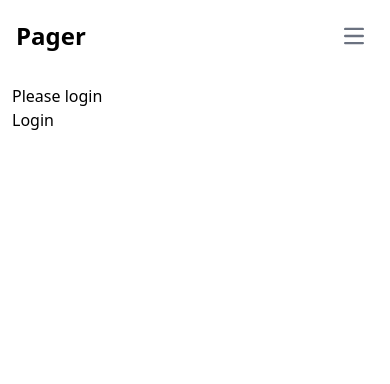
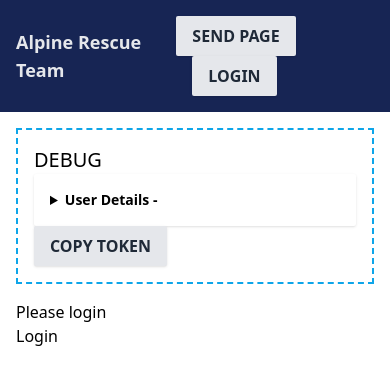
Before and after one commit to jsmithdenverdev/pager, a React (Vite) app in the folder frontend/: page /login in a window 390 px wide. Shown: the top 384 px of the page. Built offline with nearby package versions, Linux system fonts and the light colour scheme; no server answers.

Commit message:
improve UI layout and structure (#84)

```diff
--- /dev/null
+++ b/frontend/src/components/debug-utilities.tsx
@@ -0,0 +1,51 @@
+import { useAuth0 } from "@auth0/auth0-react";
+import { useState, useEffect } from "react";
+
+export default function DebugUtilities() {
+  const [token, setToken] = useState<string>("");
+  const { user, getAccessTokenSilently } = useAuth0();
+
+  const [tokenButtonText, setTokenButtonText] = useState("Copy token");
+
+  const handleCopyToken = async () => {
+    try {
+      await navigator.clipboard.writeText(token);
+      setTokenButtonText("Copied!");
+      setTimeout(() => setTokenButtonText("Copy token"), 2000); // Reset the button text after 2 seconds
+    } catch (err) {
+      console.error("Failed to copy text: ", err);
+    }
+  };
+
+  useEffect(() => {
+    getAccessTokenSilently().then((token) => {
+      setToken(token);
+    });
+  }, [getAccessTokenSilently]);
+
+  return (
+    <section className="flex flex-col border-dashed border-2 border-sky-500 p-4 ">
+      <div>
+        <h1 className="text-xl uppercase">
+          <span className="uppercase">Debug</span>
+        </h1>
+      </div>
+      <div>
+        <details className="p-4  rounded-sm shadow">
+          <summary className="text-sm font-semibold cursor-pointer">
+            User Details - {user?.email}
+          </summary>
+          <pre>{JSON.stringify(user, null, 2)}</pre>
+        </details>
+      </div>
+      <div>
+        <button
+          className="rounded-sm bg-gray-200 px-4 py-2 font-bold uppercase text-gray-800 shadow hover:bg-gray-300 ml-auto"
+          onClick={handleCopyToken}
+        >
+          {tokenButtonText}
+        </button>
+      </div>
+    </section>
+  );
+}
--- a/frontend/src/routes/home.tsx
+++ b/frontend/src/routes/home.tsx
@@ -1,27 +1,60 @@
-import { useAuth0 } from "@auth0/auth0-react";
-import { useEffect, useState } from "react";
-
 export default function Home() {
-  const [token, setToken] = useState<string>("");
-  const { user, getAccessTokenSilently } = useAuth0();
-
-  useEffect(() => {
-    getAccessTokenSilently().then((token) => {
-      setToken(token);
-    });
-  }, [getAccessTokenSilently]);
-
   return (
-    <div>
-      <h1 className="text-lg">Home · {user?.name}</h1>
-      <div>
-        <button
-          className="bg-blue-500 text-white rounded p-3"
-          onClick={() => navigator.clipboard.writeText(token)}
-        >
-          Copy token to clipboard
-        </button>
-      </div>
+    <div className="space-y-4">
+      <section className="space-y-4">
+        <div className="cursor-pointer rounded-sm bg-blue-950 p-4 shadow hover:bg-blue-800">
+          <div className="flex">
+            <h2 className="text-xl font-semibold uppercase text-gray-200">
+              Heat / Cold Exposure
+            </h2>
+            <p className="text-md ml-auto font-semibold uppercase text-gray-200">
+              11:46 - 10/16/24
+            </p>
+          </div>
+          <div>
+            <p className="text-sm text-gray-200">600 silver city road</p>
+          </div>
+        </div>
+        <div className="cursor-pointer rounded-sm bg-blue-950 p-4 shadow hover:bg-blue-800">
+          <div className="flex">
+            <h2 className="text-xl font-semibold uppercase text-gray-200">
+              ART - FINAL STAND DOWN
+            </h2>
+            <p className="text-md ml-auto font-semibold uppercase text-gray-200">
+              15:08 - 10/13/24
+            </p>
+          </div>
+          <div>
+            <p className="text-sm text-gray-200">19000 Hwy 103</p>
+          </div>
+        </div>
+        <div className="cursor-pointer rounded-sm bg-blue-950 p-4 shadow hover:bg-blue-800">
+          <div className="flex">
+            <h2 className="text-xl font-semibold uppercase text-gray-200">
+              ART - Respond Emergent to Echo Lake Lodge
+            </h2>
+            <p className="text-md ml-auto font-semibold uppercase text-gray-200">
+              9:30 - 10/13/24
+            </p>
+          </div>
+          <div>
+            <p className="text-sm text-gray-200">19000 Hwy 103</p>
+          </div>
+        </div>
+        <div className="cursor-pointer rounded-sm bg-blue-950 p-4 shadow hover:bg-blue-800">
+          <div className="flex">
+            <h2 className="text-xl font-semibold uppercase text-gray-200">
+              Backcountry Rescue
+            </h2>
+            <p className="text-md ml-auto font-semibold uppercase text-gray-200">
+              9:24 - 10/13/24
+            </p>
+          </div>
+          <div>
+            <p className="text-sm text-gray-200">19000 Hwy 103</p>
+          </div>
+        </div>
+      </section>
     </div>
   );
 }
--- a/frontend/src/routes/root.tsx
+++ b/frontend/src/routes/root.tsx
@@ -1,57 +1,23 @@
 import { useAuth0 } from "@auth0/auth0-react";
-import { Navigate, Outlet } from "react-router-dom";
+import { Outlet } from "react-router-dom";
+import DebugUtilities from "../components/debug-utilities";
 
 export default function Root() {
   const { isLoading, isAuthenticated, loginWithRedirect, logout } = useAuth0();
 
   return (
-    <div>
-      <nav className="bg-white border-gray-200 dark:bg-gray-900">
-        <div className="max-w-screen-xl flex flex-wrap items-center justify-between mx-auto p-4">
-          <a
-            href="https://flowbite.com/"
-            className="flex items-center space-x-3 rtl:space-x-reverse"
-          >
-            {/* <img
-              src="https://flowbite.com/docs/images/logo.svg"
-              className="h-8"
-              alt="Flowbite Logo"
-            /> */}
-            <span className="self-center text-2xl font-semibold whitespace-nowrap dark:text-white">
-              Pager
-            </span>
-          </a>
+    <>
+      <header className="flex items-center justify-between bg-blue-950 p-4">
+        <div className="font-sans text-lg font-bold text-gray-200">
+          Alpine Rescue Team
+        </div>
+        <div className="space-x-4">
+          <button className="rounded-sm bg-gray-200 px-4 py-2 font-bold uppercase text-gray-800 shadow hover:bg-gray-100">
+            Send Page
+          </button>
           <button
-            data-collapse-toggle="navbar-default"
-            type="button"
-            className="inline-flex items-center p-2 w-10 h-10 justify-center text-sm text-gray-500 rounded-lg md:hidden hover:bg-gray-100 focus:outline-none focus:ring-2 focus:ring-gray-200 dark:text-gray-400 dark:hover:bg-gray-700 dark:focus:ring-gray-600"
-            aria-controls="navbar-default"
-            aria-expanded="false"
-          >
-            <span className="sr-only">Open main menu</span>
-            <svg
-              className="w-5 h-5"
-              aria-hidden="true"
-              xmlns="http://www.w3.org/2000/svg"
-              fill="none"
-              viewBox="0 0 17 14"
-            >
-              <path
-                stroke="currentColor"
-                stroke-linecap="round"
-                stroke-linejoin="round"
-                stroke-width="2"
-                d="M1 1h15M1 7h15M1 13h15"
-              />
-            </svg>
-          </button>
-          <div className="hidden w-full md:block md:w-auto" id="navbar-default">
-            <ul className="font-medium flex flex-col p-4 md:p-0 mt-4 border border-gray-100 rounded-lg bg-gray-50 md:flex-row md:space-x-8 rtl:space-x-reverse md:mt-0 md:border-0 md:bg-white dark:bg-gray-800 md:dark:bg-gray-900 dark:border-gray-700">
-              <li>
-                <button
-                  className="block py-2 px-3 text-white bg-blue-700 rounded md:bg-transparent md:p-0 dark:text-white"
-                  aria-current="page"
             disabled={isLoading}
+            className="rounded-sm bg-gray-200 px-4 py-2 font-bold uppercase text-gray-800 shadow hover:bg-gray-100"
             onClick={() => {
               if (isAuthenticated) {
                 logout();
@@ -62,18 +28,19 @@ export default function Root() {
           >
             {isAuthenticated ? "Logout" : "Login"}
           </button>
-              </li>
-            </ul>
         </div>
-        </div>
-      </nav>
+      </header>
+
+      <section className="p-4">
         {isLoading ? (
           <></>
         ) : (
-        <div className="container p-3">
+          <div className="space-y-4">
+            {import.meta.env.DEV && <DebugUtilities />}
             <Outlet />
           </div>
         )}
-    </div>
+      </section>
+    </>
   );
 }
```
Also changed, not shown: frontend/mockups/dashboard-with-latest-and-recent.html (added, +61 -0 lines), frontend/mockups/dashboard-with-list.html (added, +80 -0 lines). Lines whose indentation alone changed are shown as unchanged.
